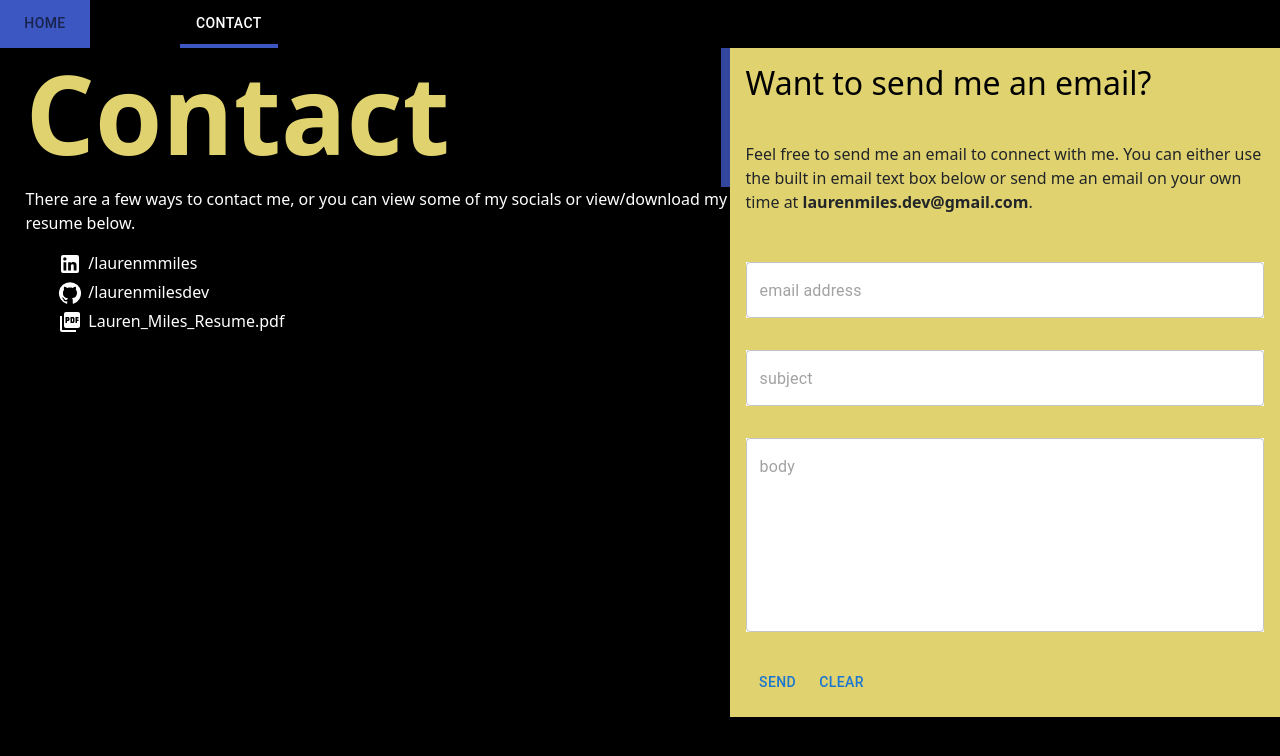
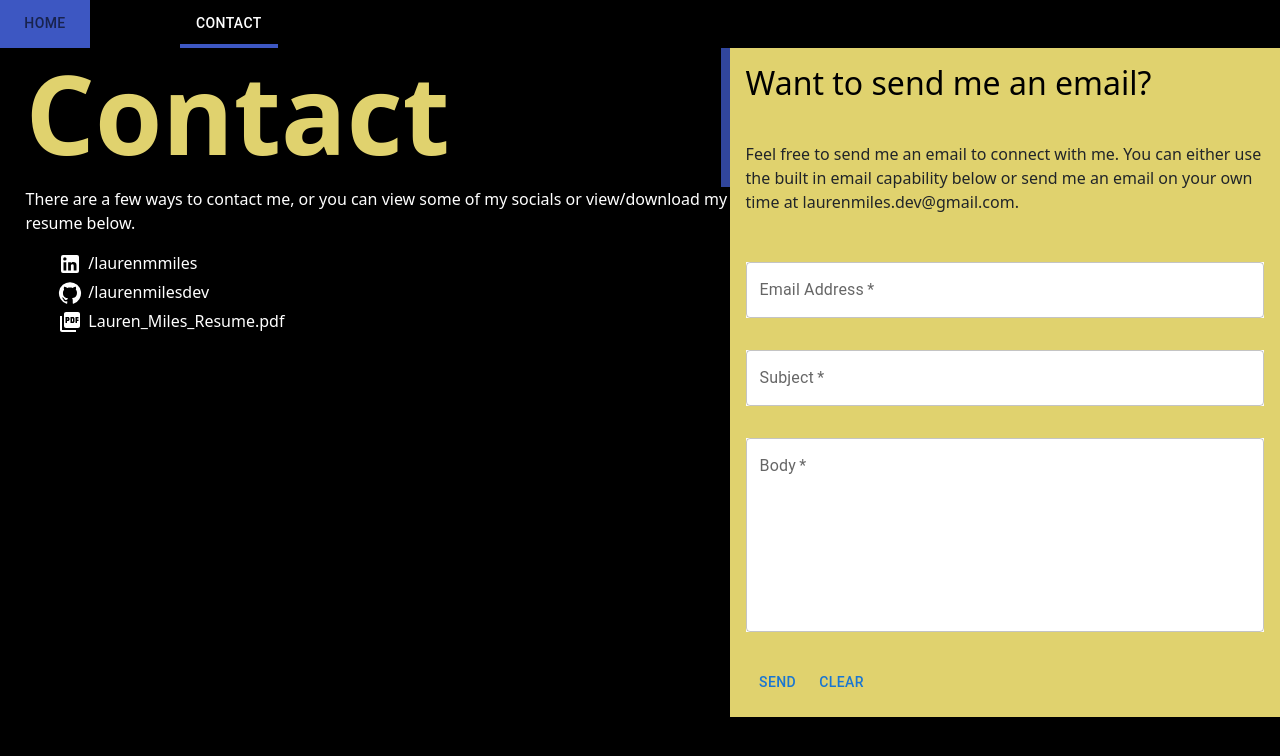
Before and after one commit to laurenmilesdev/portfolio, a Next.js app: page / in a window 1280 px wide. Both pictures are taken after a click on the tab "CONTACT". Shown: the top 756 px of the page. Built offline with nearby package versions, Linux system fonts and the light colour scheme.

Commit message:
Updated Email component

```diff
--- a/src/components/contact/Email.tsx
+++ b/src/components/contact/Email.tsx
@@ -2,12 +2,23 @@ import { useState } from 'react';
 import { Button, TextField } from '@mui/material';
 
 import EmailType from '@/types/contact/email';
+import TextFieldType from '@/types/component-helpers/text-field';
 import EmailService from '@/services/email-service';
 
 import styles from './Email.module.css';
 
-export default function Email() {
+type Props = {
+  subtitle: string;
+  description: string;
+};
+
+export default function Email(props: Props) {
   const [email, setEmail] = useState(new EmailType('laurenmiles.dev@gmail.com', '', '', ''));
+  const fields = [
+    new TextFieldType('from', 'email', email.from, 'Email Address', 'email address'),
+    new TextFieldType('subject', 'text', email.subject, 'Subject', 'subject'),
+    new TextFieldType('body', 'text', email.body, 'Body', 'body'),
+  ];
 
   function handleChange(e: any) {
     setEmail((prev) => ({
@@ -20,7 +31,7 @@ export default function Email() {
     e.preventDefault();
 
     if (email.to && email.from && email.subject && email.body) {
-      new EmailService().send();
+      new EmailService().send(email);
     }
   }
 
@@ -28,53 +39,28 @@ export default function Email() {
     <form onSubmit={(e: any) => submit(e)}>
       <div className="col-md-12">
         <div className="col-md-12 p-3">
-          <h3>Want to send me an email?</h3>
+          <h3>{props.subtitle}</h3>
         </div>
         <div className="col-md-12 p-3">
-          <p>
-            Feel free to send me an email to connect with me. You can either use the built in email
-            text box below or send me an email on your own time at{' '}
-            <strong>laurenmiles.dev@gmail.com</strong>.
-          </p>
+          <p>{props.description}</p>
         </div>
+        {fields.map((field) => (
           <div className="col-md-12 p-3">
             <TextField
-            id="from"
-            type="email"
-            value={email.from}
+              id={field.id}
+              type={field.type}
+              value={field.value}
+              label={field.label}
               onChange={handleChange}
               className={styles['text-field']}
-            placeholder="email address"
+              placeholder={field.placeholder}
               fullWidth
               required
+              multiline={field.isBody}
+              rows={field.isBody ? 7 : 1}
             />
           </div>
-        <div className="col-md-12 p-3">
-          <TextField
-            id="subject"
-            type="text"
-            value={email.subject}
-            onChange={handleChange}
-            className={styles['text-field']}
-            placeholder="subject"
-            fullWidth
-            required
-          />
-        </div>
-        <div className="col-md-12 p-3">
-          <TextField
-            id="body"
-            type="text"
-            value={email.body}
-            onChange={handleChange}
-            className={styles['text-field']}
-            placeholder="body"
-            rows={7}
-            multiline
-            fullWidth
-            required
-          />
-        </div>
+        ))}
         <div className="col-md-12 p-3">
           <Button onClick={submit}>Send</Button>
           <Button>Clear</Button>
```
Lines whose indentation alone changed are shown as unchanged.
